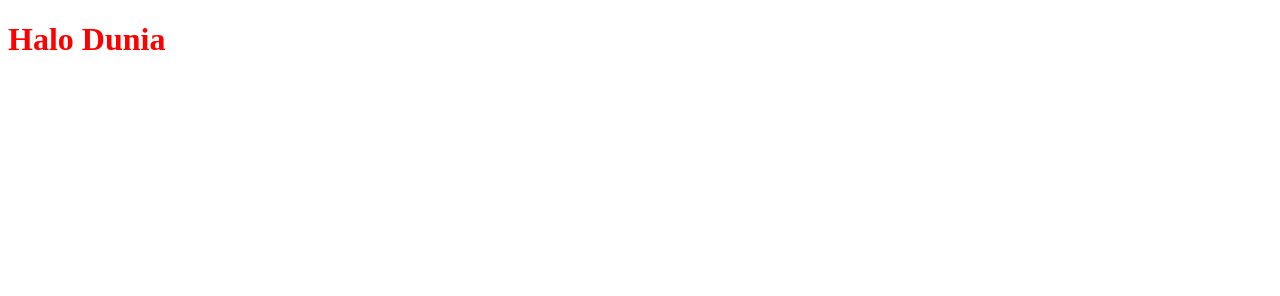
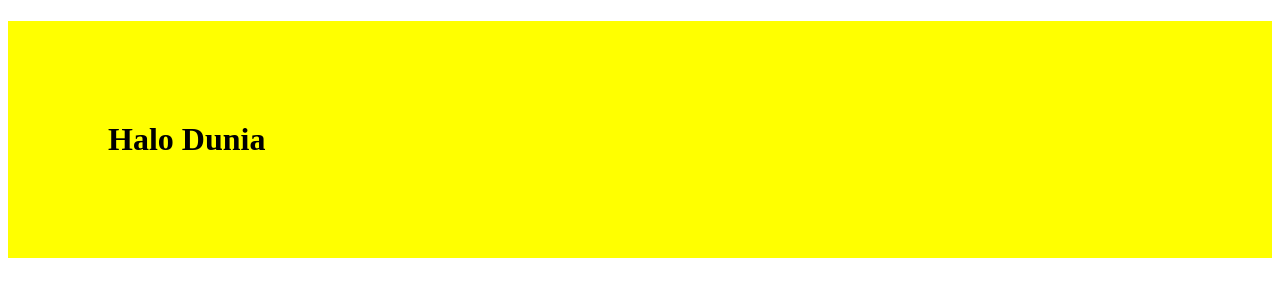
Before and after one commit to f9fahril/f9fahril.github.io, a plain HTML site: page index.html in a window 1280 px wide. Drawn offline with Linux system fonts and the light colour scheme.

Commit message:
Update style.css

```diff
--- a/style.css
+++ b/style.css
@@ -1,3 +1,5 @@
 h1 {
-    color: red;
+    color: black;
+    background-color: yellow;
+    padding: 100px;
 }
```
